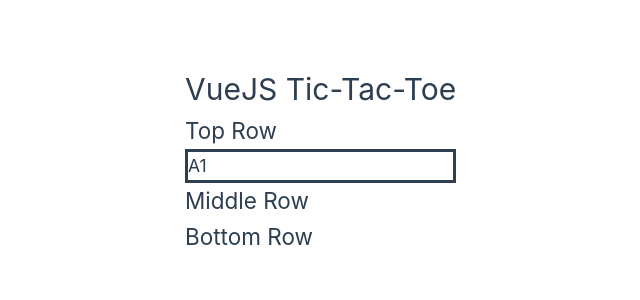
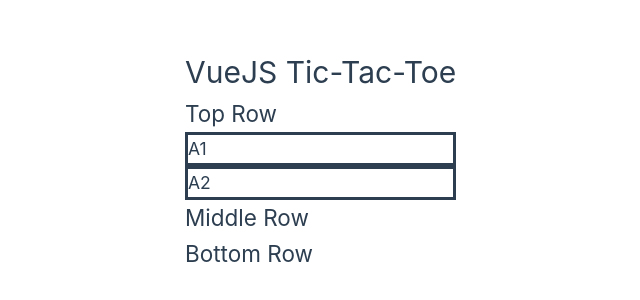
Before and after one commit to jffelix/VueJS-Tic-Tac-Toe, a Vue app in the folder VueJS-Tic-Tac-Toe/: page / in a window 1280 px wide. Shown: the part 240-540 px from the top of the page, without its empty margins (455-1095 px from the left). Built offline with nearby package versions, Linux system fonts and the light colour scheme.

Commit message:
Added RowA2

```diff
--- a/VueJS-Tic-Tac-Toe/src/components/rows/TopRow.vue
+++ b/VueJS-Tic-Tac-Toe/src/components/rows/TopRow.vue
@@ -6,17 +6,20 @@
     <div className='topRow'>
         <h2>Top Row</h2>
         <RowA1 />
+        <RowA2 />
     </div>
   </main>
 </template>
 
 <script>
 import RowA1 from './subrows/RowA1.vue'
+import RowA2 from './subrows/RowA2.vue'
 
 export default {
     name: 'TopRow',
     components: {
-        RowA1
+        RowA1,
+        RowA2
     }
 }
 
--- /dev/null
+++ b/VueJS-Tic-Tac-Toe/src/components/rows/subrows/RowA2.vue
@@ -0,0 +1,20 @@
+<template>
+    <main>
+        <div className='rowA2'>
+            <h3>A2</h3>
+        </div>
+    </main>
+</template>
+
+<script>
+export default {
+    name: 'RowA2'
+}
+</script>
+
+<style>
+.rowA2 {
+    border-style: solid
+}
+
+</style>
```
